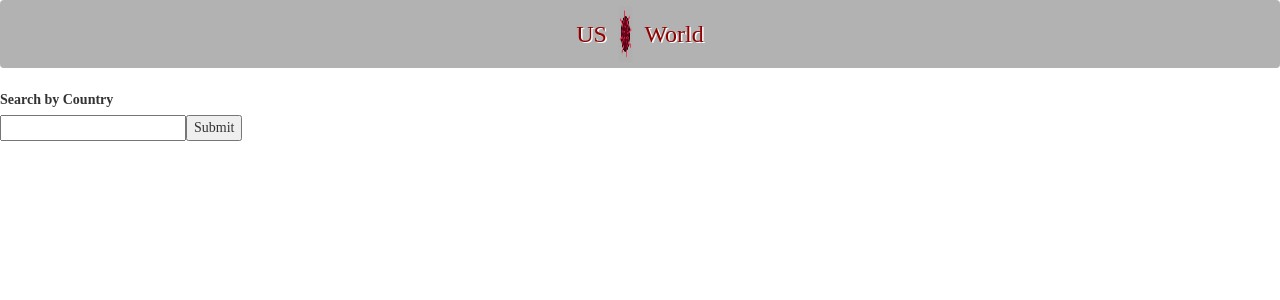
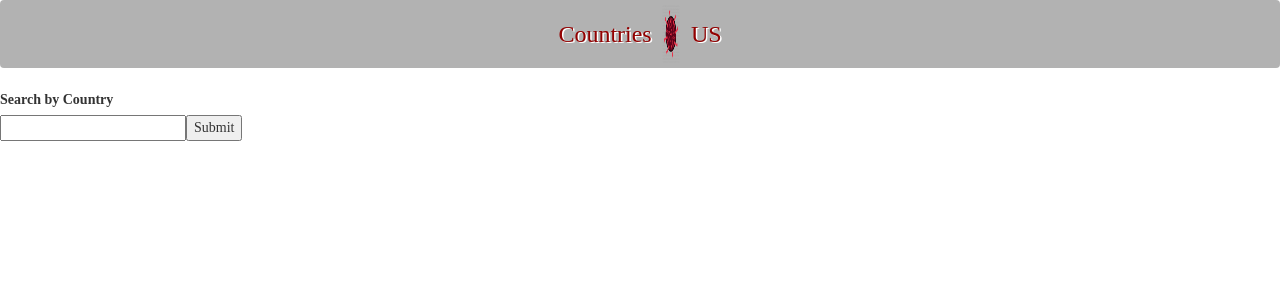
Before and after one commit to teg1776/covid, a React (Create React App) app: page /countries in a window 1280 px wide. Shown: the top 300 px of the page. Built offline with nearby package versions, Linux system fonts and the light colour scheme; a web font is replaced by a local one.

Commit message:
navBar works..I think

```diff
--- a/src/App.js
+++ b/src/App.js
@@ -1,5 +1,5 @@
-import React, { Component, useState, useEffect } from "react";
-import { BrowserRouter as Router, Switch, Route, Link } from "react-router-dom";
+import React from "react";
+import { BrowserRouter as Router, Switch, Route } from "react-router-dom";
 import Landing from "./components/Landing.jsx";
 import NavBar from "./components/NavBar.jsx";
 import Countries from "./components/Countries.jsx";
--- a/src/components/Countries.jsx
+++ b/src/components/Countries.jsx
@@ -1,4 +1,4 @@
-import React, { useState, useEffect } from "react";
+import React, { useState } from "react";
 import { Table } from "react-bootstrap";
 import Search from "./Search.jsx";
 import axios from "axios";
--- a/src/components/Landing.jsx
+++ b/src/components/Landing.jsx
@@ -1,6 +1,5 @@
-import React, { useState, useEffect } from "react";
-import {Link } from "react-router-dom";
-
+import React from "react";
+import { Link } from "react-router-dom";
 
 function Landing() {
   return (
--- a/src/components/NavBar.jsx
+++ b/src/components/NavBar.jsx
@@ -1,19 +1,48 @@
-import React from "react";
-import { Link } from "react-router-dom";
+import React, { useState, useEffect, useLayoutEffect } from "react";
+import { Link, useHistory } from "react-router-dom";
 import logo from "../media/bruh.png";
 
 function NavBar() {
+  const history = useHistory();
+  const [path, setPath] = useState("");
+
+  window.addEventListener("load", () => {
+    setPath(window.location.pathname);
+  });
+
+  const checkPath = () => {
+    history.listen((location) => {
+      setPath(location.pathname);
+    });
+  };
+
+  useLayoutEffect(() => {
+    checkPath();
+  });
+
   return (
     <div>
       <nav class="navbar navbar-expand-lg">
         <div className="navContent">
-          <Link to="/US" className="navLinks">
-            US
-          </Link>
+          {path == "/Countries" ? (
+            <Link to="/World" className="navLinks">
+              World
+            </Link>
+          ) : (
+            <Link to="/Countries" className="navLinks">
+              Countries
+            </Link>
+          )}
           <img className="logo" src={logo} alt="logo" />
-          <Link to="/World" className="navLinks">
-            World
-          </Link>
+          {path == "/US" ? (
+            <Link to="/World" className="navLinks">
+              World
+            </Link>
+          ) : (
+            <Link to="/US" className="navLinks">
+              US
+            </Link>
+          )}
         </div>
       </nav>
     </div>
--- a/src/index.css
+++ b/src/index.css
@@ -116,6 +116,18 @@ li {
 
 .navLinks {
   font-size: x-large;
+  text-decoration: none;
+  color: rgb(146, 0, 0);
+  text-shadow: 1.5px 1.2px rgb(255, 255, 255);
+}
+
+.navLinks:link,
+.navLinks:visited,
+.navLinks:hover {
+  text-decoration: none;
+}
+
+.navLinks:visited {
   color: rgb(146, 0, 0);
   text-shadow: 1.5px 1.2px rgb(255, 255, 255);
 }
@@ -125,11 +137,6 @@ li {
   color: white;
   text-shadow: 1.5px 1.2px rgb(0, 0, 0);
 }
-
-.navLinks:visited {
-  text-decoration: none;
-}
-
 .main {
   margin-top: 7%; /* change this later */
 }
```
Lines whose indentation alone changed are shown as unchanged.
